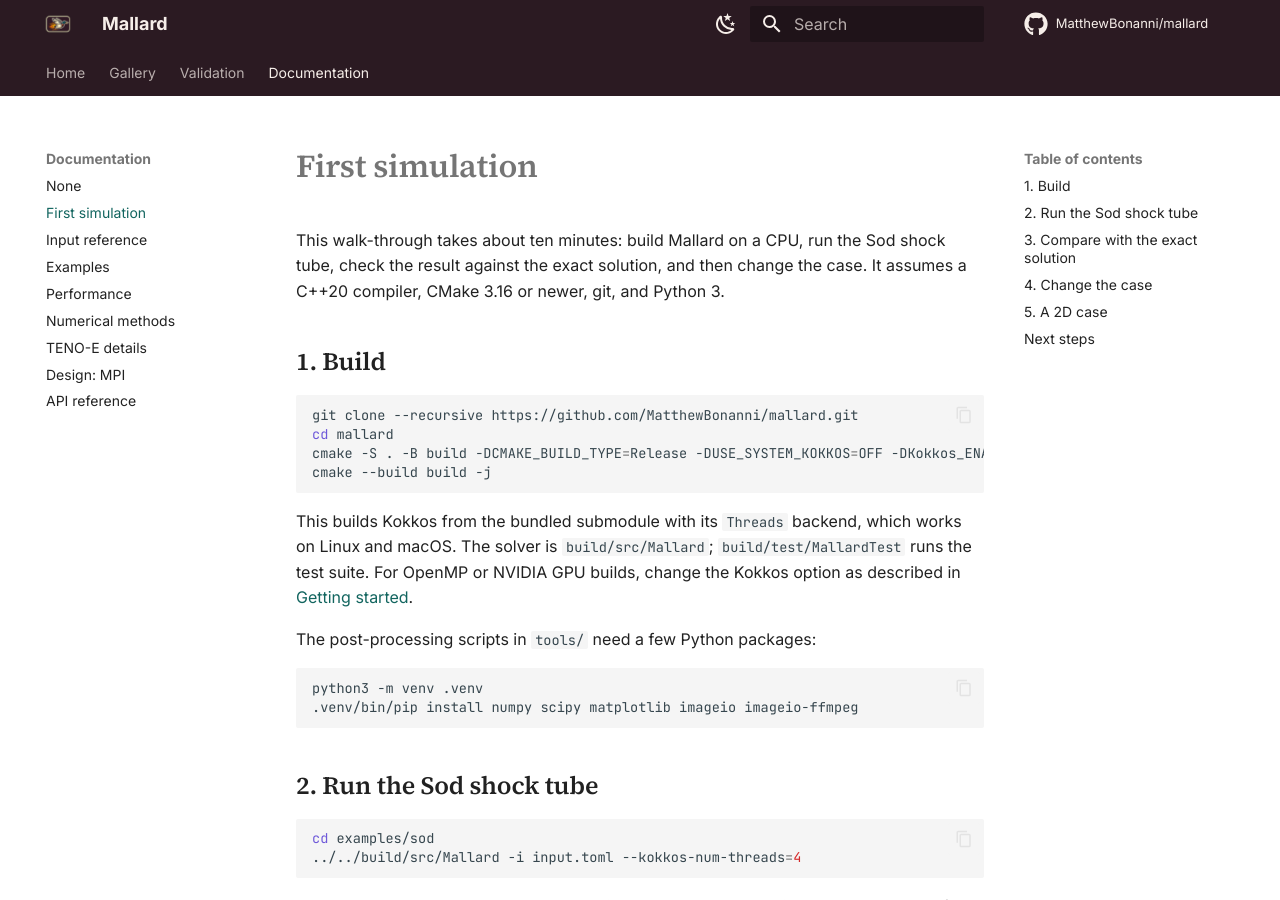
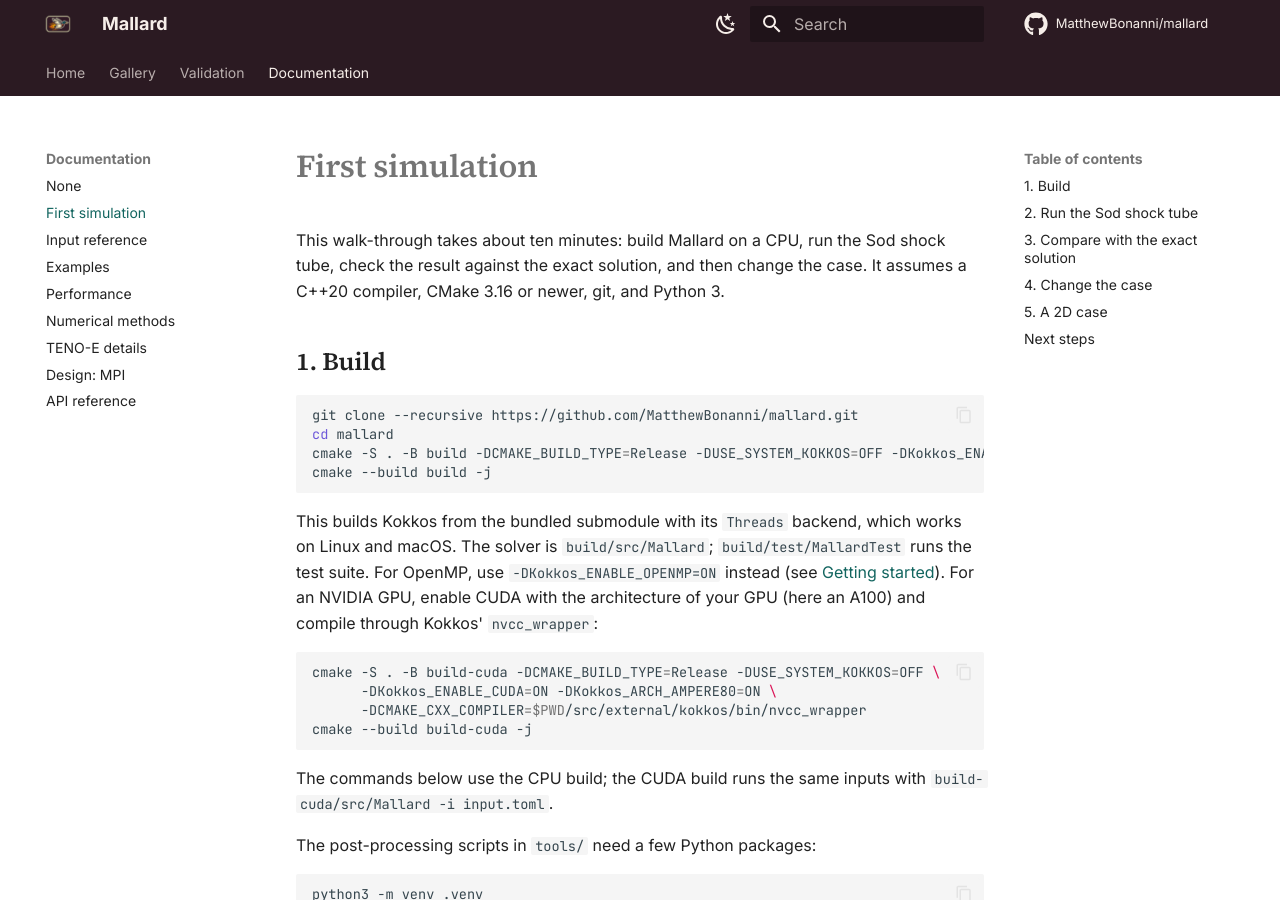
Before and after one commit to MatthewBonanni/mallard-website, an MkDocs documentation site: the page built from content/docs/tutorial.md, in a window 1280 px wide and 900 px high. Built offline with MkDocs 1.6.1 and Material for MkDocs 9.7.7, drawn with Linux system fonts in a browser that asks for light colours; comment, search, counter and statistics services are not loaded.

Commit message:
Docs: CUDA build command in First simulation; readable input-reference link
Co-Authored-By: Claude Opus 5.5 <noreply@anthropic.com>

````diff
--- a/content/docs/tutorial.md
+++ b/content/docs/tutorial.md
@@ -16,7 +16,16 @@ cmake -S . -B build -DCMAKE_BUILD_TYPE=Release -DUSE_SYSTEM_KOKKOS=OFF -DKokkos_
 cmake --build build -j
 ```
 
-This builds Kokkos from the bundled submodule with its `Threads` backend, which works on Linux and macOS. The solver is `build/src/Mallard`; `build/test/MallardTest` runs the test suite. For OpenMP or NVIDIA GPU builds, change the Kokkos option as described in [Getting started](index.md).
+This builds Kokkos from the bundled submodule with its `Threads` backend, which works on Linux and macOS. The solver is `build/src/Mallard`; `build/test/MallardTest` runs the test suite. For OpenMP, use `-DKokkos_ENABLE_OPENMP=ON` instead (see [Getting started](index.md)). For an NVIDIA GPU, enable CUDA with the architecture of your GPU (here an A100) and compile through Kokkos' `nvcc_wrapper`:
+
+```bash
+cmake -S . -B build-cuda -DCMAKE_BUILD_TYPE=Release -DUSE_SYSTEM_KOKKOS=OFF \
+      -DKokkos_ENABLE_CUDA=ON -DKokkos_ARCH_AMPERE80=ON \
+      -DCMAKE_CXX_COMPILER=$PWD/src/external/kokkos/bin/nvcc_wrapper
+cmake --build build-cuda -j
+```
+
+The commands below use the CPU build; the CUDA build runs the same inputs with `build-cuda/src/Mallard -i input.toml`.
 
 The post-processing scripts in `tools/` need a few Python packages:
 
````
Also changed, not shown: 1 other file.
